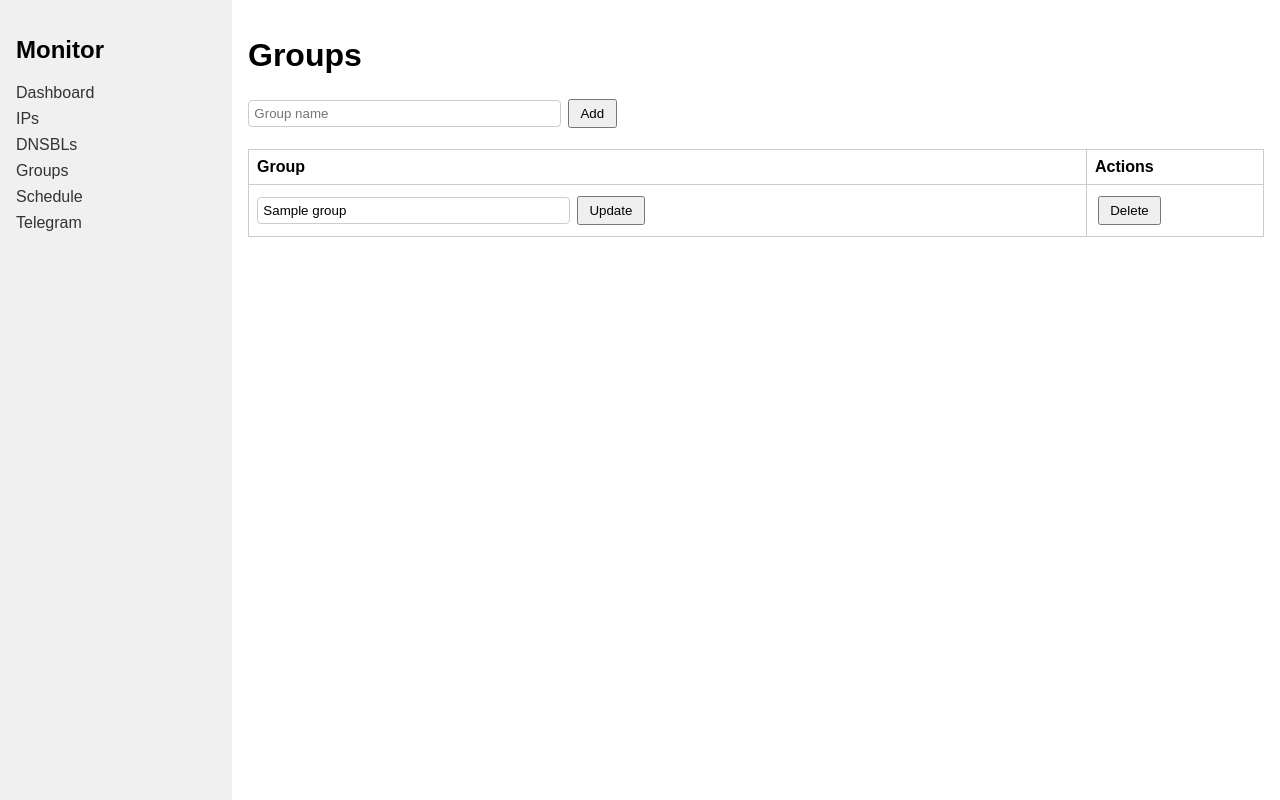
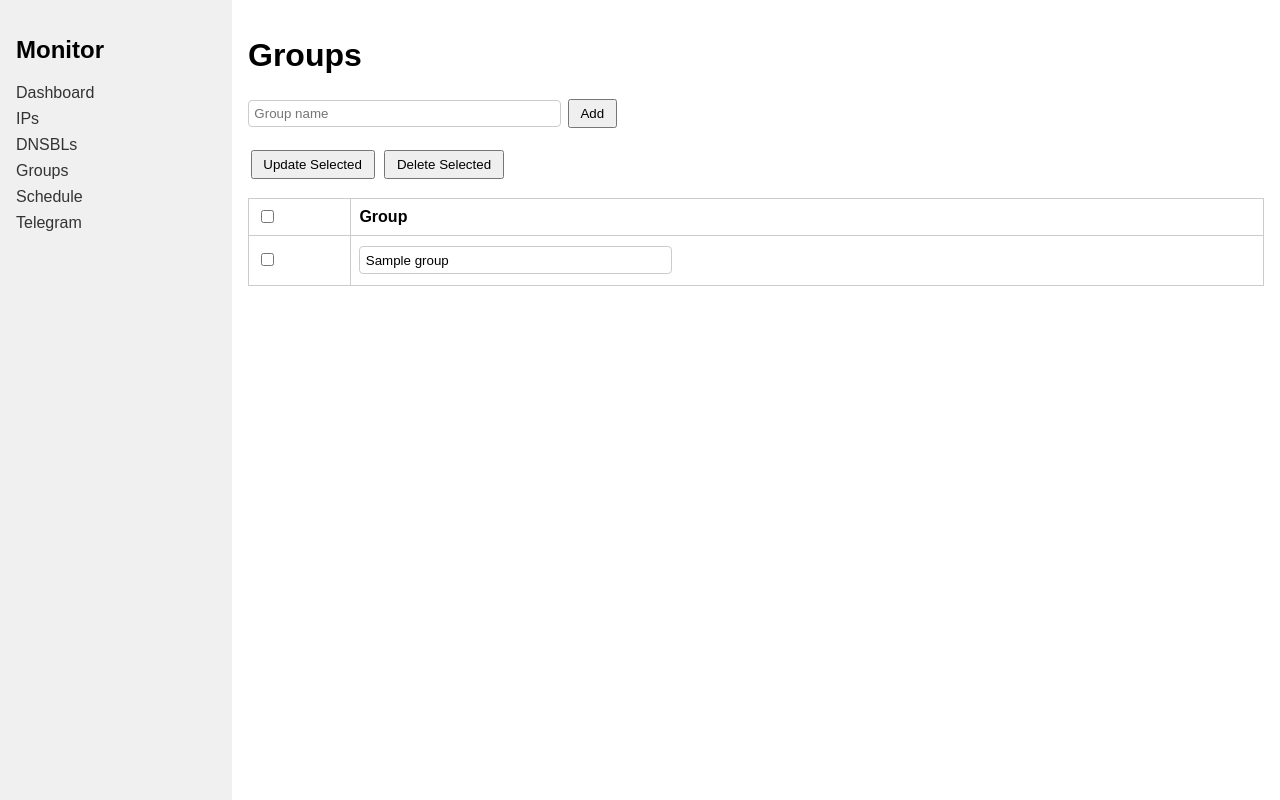
Before and after one commit to Lavine12/Bash, a Flask app: page /groups in a window 1280 px wide. Run offline with Flask 3, Linux system fonts and the light colour scheme; tables that the repository leaves empty hold one stand-in row (values such as "Sample post").

Commit message:
Add bulk update/delete for groups with checkboxes

```diff
--- a/blacklist_monitor/app.py
+++ b/blacklist_monitor/app.py
@@ -285,6 +285,37 @@ def update_group(group_id):
     return redirect(url_for('manage_groups'))
 
 
+@app.route('/groups/update_selected', methods=['POST'])
+def update_selected_groups():
+    ids = request.form.getlist('group_id')
+    with sqlite3.connect(DB_PATH) as conn:
+        c = conn.cursor()
+        for gid in ids:
+            name = request.form.get(f'group_name_{gid}', '').strip()
+            if name:
+                try:
+                    c.execute('UPDATE ip_groups SET name=? WHERE id=?', (name, gid))
+                except sqlite3.Error:
+                    pass
+        conn.commit()
+    return redirect(url_for('manage_groups'))
+
+
+@app.route('/groups/delete_selected', methods=['POST'])
+def delete_selected_groups():
+    ids = request.form.getlist('group_id')
+    with sqlite3.connect(DB_PATH) as conn:
+        c = conn.cursor()
+        for gid in ids:
+            try:
+                c.execute('DELETE FROM ip_groups WHERE id=?', (gid,))
+                c.execute('UPDATE ip_addresses SET group_id=NULL WHERE group_id=?', (gid,))
+            except sqlite3.Error:
+                pass
+        conn.commit()
+    return redirect(url_for('manage_groups'))
+
+
 @app.route('/ips/set_group', methods=['POST'])
 def set_group():
     group_id = request.form.get('group_id') or None
--- a/blacklist_monitor/templates/groups.html
+++ b/blacklist_monitor/templates/groups.html
@@ -1,27 +1,27 @@
 {% extends 'base.html' %}
 {% block content %}
 <h1>Groups</h1>
-<form method="post">
+<form method="post" class="action-buttons">
     <input type="text" name="group" placeholder="Group name" required class="telegram-input">
     <input type="submit" value="Add">
 </form>
-<br>
+
+<form method="post" id="groups-form">
+    <div class="action-buttons">
+        <button type="submit" formaction="{{ url_for('update_selected_groups') }}">Update Selected</button>
+        <button type="submit" formaction="{{ url_for('delete_selected_groups') }}">Delete Selected</button>
+    </div>
     <table>
-    <tr><th>Group</th><th>Actions</th></tr>
+        <tr>
+            <th><input type="checkbox" onclick="toggleAll(this)"></th>
+            <th>Group</th>
+        </tr>
         {% for g in groups %}
         <tr>
-        <td>
-            <form method="post" action="{{ url_for('update_group', group_id=g[0]) }}">
-                <input type="text" name="group_name" value="{{ g[1] }}" class="telegram-input">
-                <button type="submit">Update</button>
-            </form>
-        </td>
-        <td>
-            <form method="post" action="{{ url_for('delete_group', group_id=g[0]) }}">
-                <button type="submit">Delete</button>
-            </form>
-        </td>
+            <td><input type="checkbox" name="group_id" value="{{ g[0] }}"></td>
+            <td><input type="text" name="group_name_{{ g[0] }}" value="{{ g[1] }}" class="telegram-input"></td>
         </tr>
         {% endfor %}
     </table>
+</form>
 {% endblock %}
```
Lines whose indentation alone changed are shown as unchanged.
